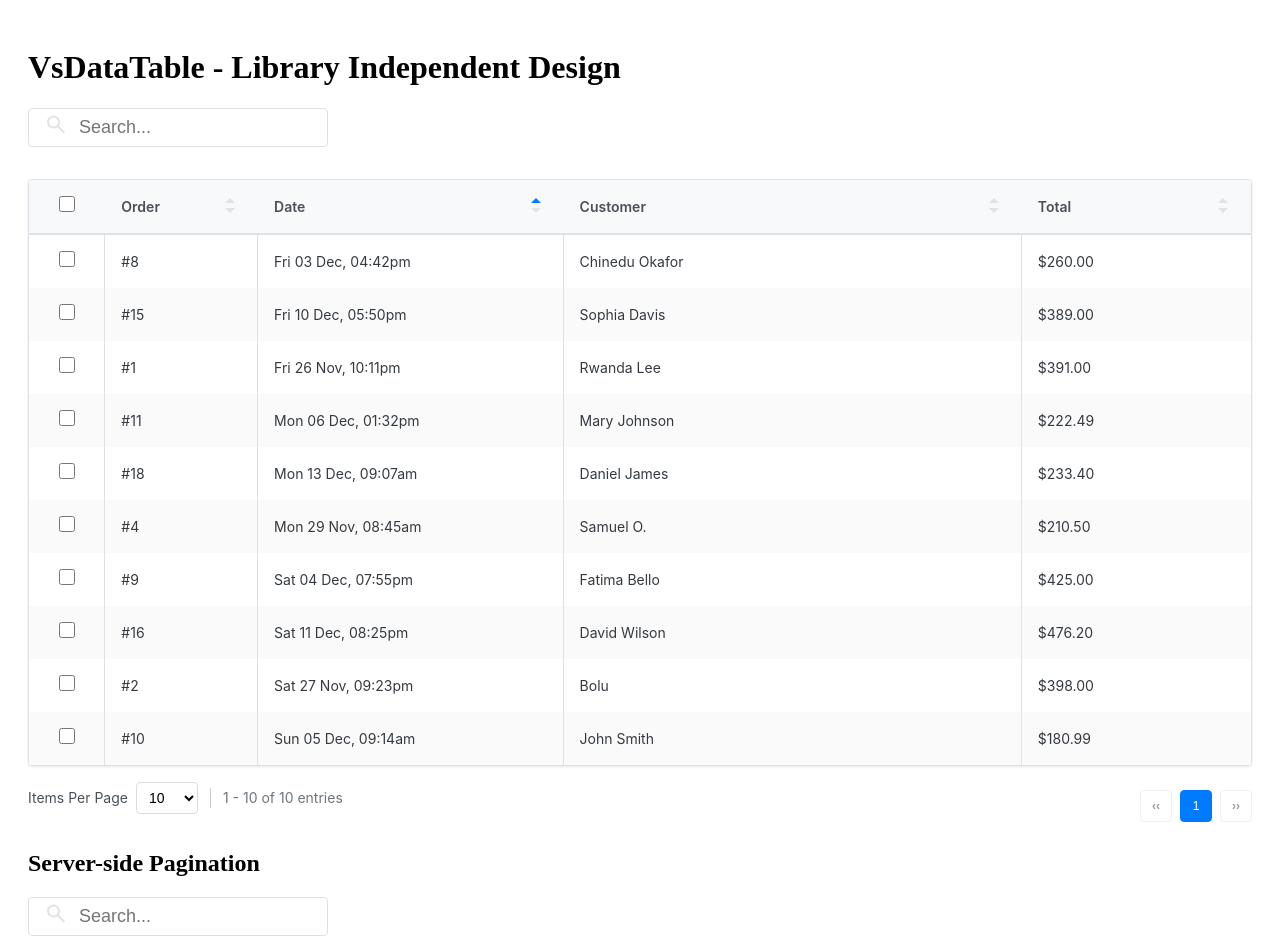
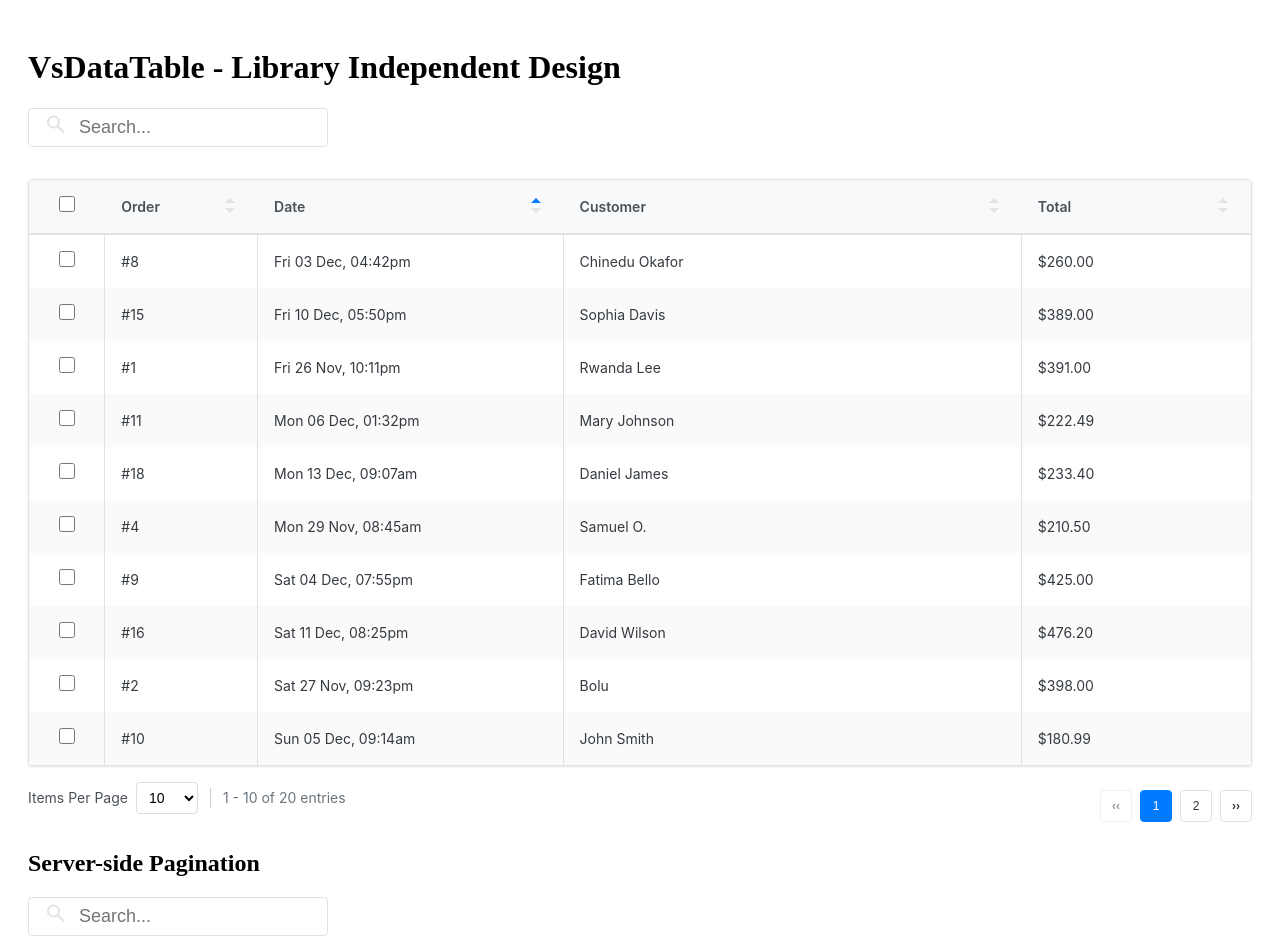
Before and after one commit to oregs/vs-datatable, a Vue app: page / in a window 1280 px wide. Shown: the top 952 px of the page. Built offline with nearby package versions, Linux system fonts and the light colour scheme.

Commit message:
Total records for pagination corrected

```diff
--- a/src/components/VsDataTable.vue
+++ b/src/components/VsDataTable.vue
@@ -112,7 +112,7 @@
             </tr>
 
             <!-- No Data -->
-            <tr v-else-if="!sortedRows.length">
+            <tr v-else-if="!paginatedRows.length">
               <td :colspan="totalColumns" class="vs-no-data">
                 <slot name="no-data">
                   <div class="vs-no-data-icon">
@@ -129,7 +129,7 @@
             </tr>
 
             <!-- Table Rows -->
-            <template v-else v-for="(item, index) in sortedRows" :key="getRowKey(item, index)">
+            <template v-else v-for="(item, index) in paginatedRows" :key="getRowKey(item, index)">
               <tr
                 :class="[
                   rowClass,
@@ -252,7 +252,7 @@ const {
   recordRange,
   handlePageChange,
   handleRowsPerPage,
-  sortedRows,
+  paginatedRows,
   sortHelpers,
   searchQuery,
   onInputTyped,
--- a/src/composables/useDataTable.ts
+++ b/src/composables/useDataTable.ts
@@ -3,6 +3,7 @@ import { useDataTableSort } from '@/composables/useDataTableSort'
 import { useDataTablePagination } from '@/composables/useDataTablePagination'
 import { useDataTableRowsPerPage } from '@/composables/useDataTableRowsPerPage'
 import { useDataTableSearch } from '@/composables/useDataTableSearch'
+import { paginateRows } from '@/utils/datatable'
 
 export function useDataTable<
     T extends (event: any, ...args: any[]) => void
@@ -11,10 +12,13 @@ export function useDataTable<
     const rowsPerPage = ref(props.serverOptions?.rowsPerPage ?? props.rowsPerPage)
     const searchQuery = ref<string>('')
 
-    const { sortedRows, sortHelpers } = useDataTableSort(props, emit, page, rowsPerPage, searchQuery)
-    const { totalRecords, recordRange, handlePageChange } = useDataTablePagination(props, emit, page, rowsPerPage, sortedRows)
+    const { processedRows, sortHelpers } = useDataTableSort(props, emit, page, rowsPerPage, searchQuery)
+    const { totalRecords, recordRange, handlePageChange } = useDataTablePagination(props, emit, page, rowsPerPage, processedRows)
     const { handleRowsPerPage } = useDataTableRowsPerPage(props, emit, page, rowsPerPage)
     const { onInputTyped } = useDataTableSearch(emit, searchQuery)
+
+    // Apply pagination
+    const paginatedRows = computed(() => paginateRows(processedRows.value, page.value, rowsPerPage.value))
 
     return {
       //Pagination
@@ -28,7 +32,8 @@ export function useDataTable<
       handleRowsPerPage,
 
       //Sort
-      sortedRows,
+      processedRows,
+      paginatedRows,
       sortHelpers,
 
       //Search
--- a/src/composables/useDataTablePagination.ts
+++ b/src/composables/useDataTablePagination.ts
@@ -17,13 +17,13 @@ export function useDataTablePagination<
   emit: T,
   page: Ref<number>,
   rowsPerPage: Ref<number>,
-  sortedRows: Ref<Record<string, any>>
+  processedRows: Ref<Record<string, any>>
 ) {
   // Client-side pagination state
   // const csPage = ref<number>(1)
 
   const totalRecords = computed<number>({
-    get: () => (props.serverItemsLength !== undefined ? props.serverItemsLength : sortedRows.value.length),
+    get: () => (props.serverItemsLength !== undefined ? props.serverItemsLength : processedRows.value.length),
     set: (newValue: number) => {
       if (props.serverItemsLength !== undefined) {
         emit('update:serverItemsLength', newValue)
--- a/src/composables/useDataTableSort.ts
+++ b/src/composables/useDataTableSort.ts
@@ -31,8 +31,8 @@ export function useDataTableSort<
   const activeSort = computed(() =>
     props.serverOptions?.sort ?? localSort.value ?? []
   )
-
-  const sortedRows = computed(() => {
+  // processedRows
+  const processedRows = computed(() => {
     let resultRows = props.rows
 
     // Only apply client-side operations if not in server mode
@@ -45,11 +45,6 @@ export function useDataTableSort<
       // Apply sorting
       if (activeSort.value.length) {
         resultRows = sortArray(resultRows, activeSort.value)
-      }
-
-      // Apply pagination
-      if (props.rowsPerPage) {
-        resultRows = paginateRows(resultRows, page.value, rowsPerPage.value)
       }
     }
 
@@ -121,7 +116,7 @@ export function useDataTableSort<
   }
 
   return {
-    sortedRows,
+    processedRows,
     activeSort,
     sortHelpers
   }
```
